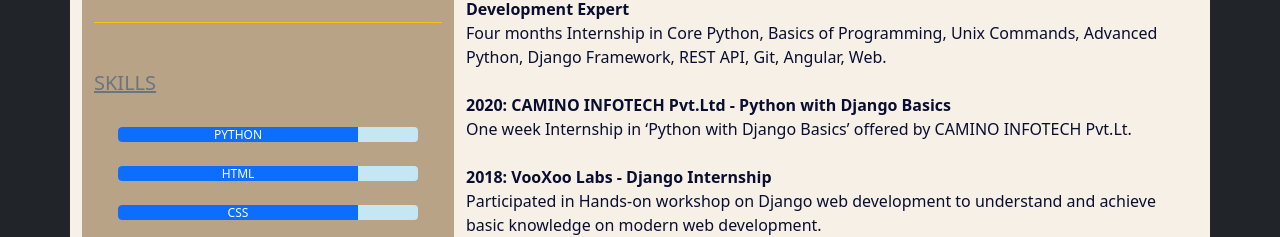
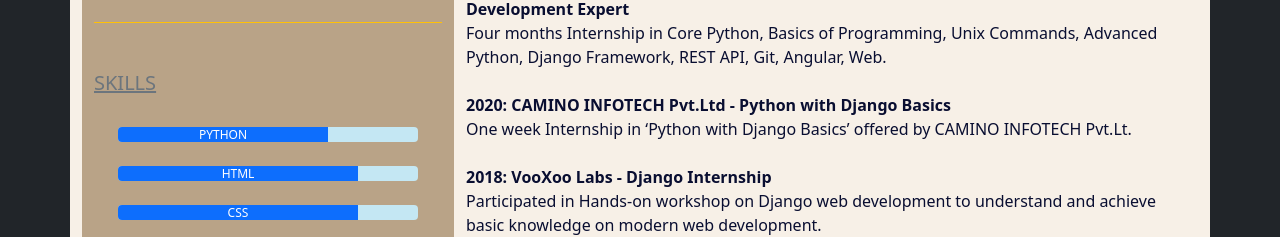
Before and after one commit to mathewAnoop/ResumeWeb, a plain HTML site: page index.html in a window 1280 px wide. Shown: the part 840-1077 px from the top of the page. Drawn offline with nearby package versions, Linux system fonts and the light colour scheme.

Commit message:
newchange2

```diff
--- a/index.html
+++ b/index.html
@@ -102,7 +102,7 @@
                         <div class="container">
                             <div class="progress mb-4 " style="height:15px; background-color: rgb(196, 231, 243);">
                                 <div class="progress-bar bg-primary text-left pl-2" role="progressbar"
-                                    style="width: 80%" aria-valuenow="60" aria-valuemin="0" aria-valuemax="100">PYTHON
+                                    style="width: 70%" aria-valuenow="60" aria-valuemin="0" aria-valuemax="100">PYTHON
                                 </div>
                             </div>
                             <div class="progress mb-4" style="height:15px; background-color: rgb(196, 231, 243);">
```
